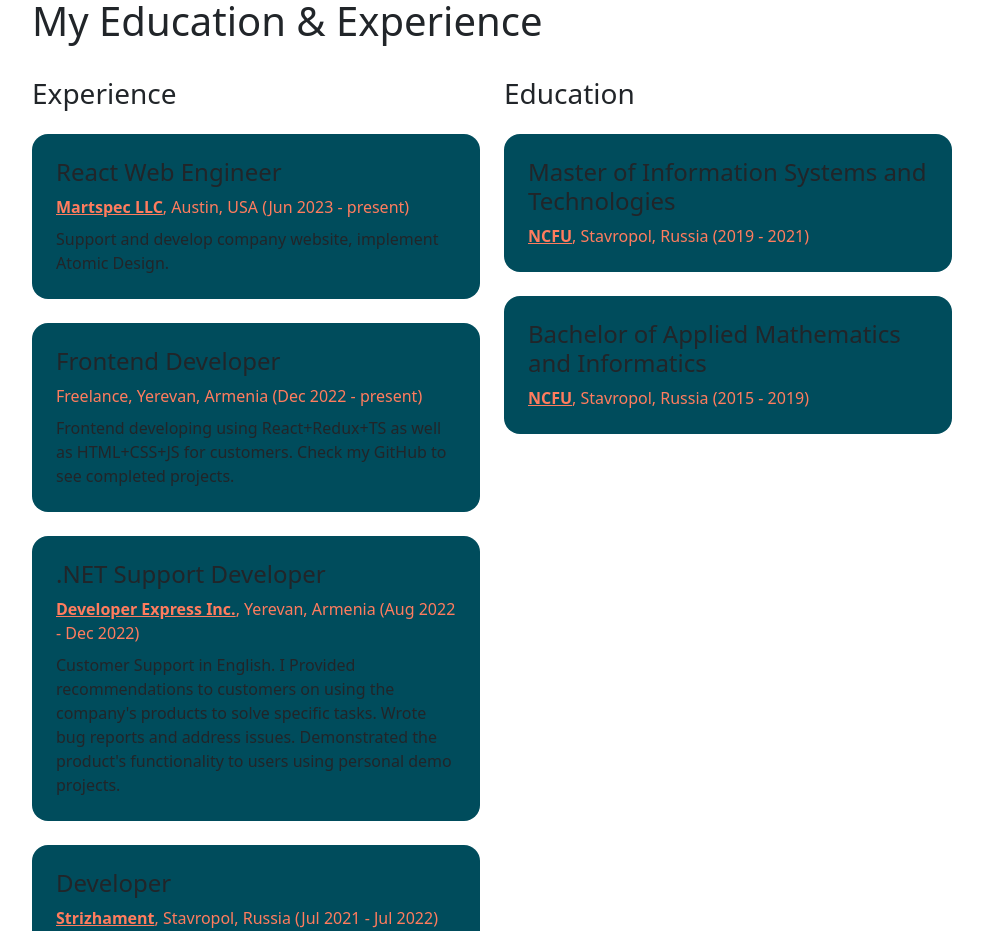
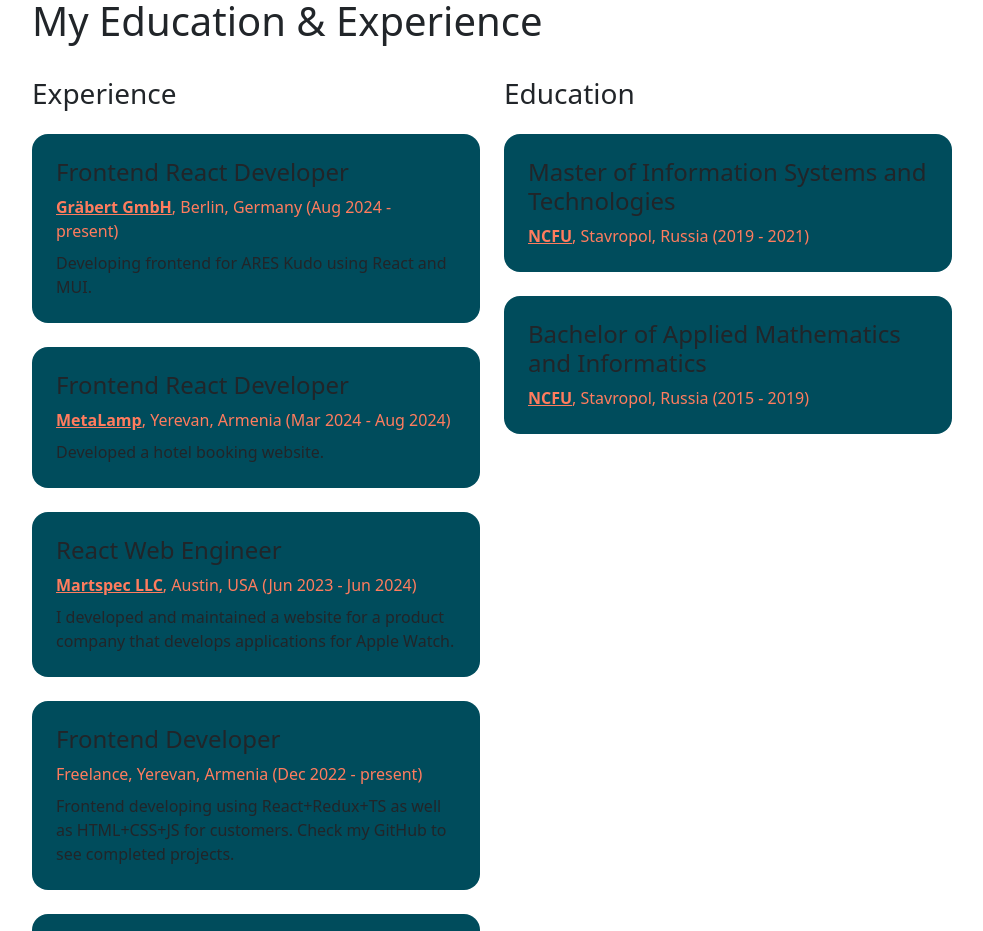
Before and after one commit to winerar/portfolio, a React (Vite) app: page / in a window 1280 px wide. Shown: the part 2860-3791 px from the top of the page, without its empty margins (268-1251 px from the left). Built offline with nearby package versions, Linux system fonts and the light colour scheme; the HTML template or start-up script is replaced by a standard one.

Commit message:
update experience

```diff
--- a/index.html
+++ b/index.html
@@ -14,7 +14,7 @@
 		height="0" width="0" style="display:none;visibility:hidden"></iframe></noscript>
 		<!-- End Google Tag Manager (noscript) -->
 		<div id="root"></div>
-		<script type="module" src="/src/main.tsx"></script>
+		<script async type="module" src="/src/main.tsx"></script>
 		<!-- Google Tag Manager -->
 		<script>(function(w,d,s,l,i){w[l]=w[l]||[];w[l].push({'gtm.start':
 		new Date().getTime(),event:'gtm.js'});var f=d.getElementsByTagName(s)[0],
--- a/src/constants/experience.ts
+++ b/src/constants/experience.ts
@@ -2,13 +2,38 @@ import { IExperience, Months } from "../types"
 
 export const experience: Array<IExperience> = [
 	{
+		position: "Frontend React Developer",
+		organization: "Gräbert GmbH",
+		description: "Developing frontend for ARES Kudo using React and MUI.",
+		city: "Berlin",
+		country: "Germany",
+		yearFrom: 2024,
+		monthFrom: Months.Aug,
+		website: "https://www.graebert.com/",
+	},
+	{
+		position: "Frontend React Developer",
+		organization: "MetaLamp",
+		description: "Developed a hotel booking website.",
+		city: "Yerevan",
+		country: "Armenia",
+		yearFrom: 2024,
+		monthFrom: Months.Mar,
+		yearTo: 2024,
+		monthTo: Months.Aug,
+		website: "https://metalamp.ru/",
+	},
+	{
 		position: "React Web Engineer",
 		organization: "Martspec LLC",
-		description: "Support and develop company website, implement Atomic Design.",
+		description:
+			"I developed and maintained a website for a product company that develops applications for Apple Watch.",
 		city: "Austin",
 		country: "USA",
 		yearFrom: 2023,
 		monthFrom: Months.Jun,
+		yearTo: 2024,
+		monthTo: Months.Jun,
 		website: "https://martspec.com",
 	},
 	{
```
